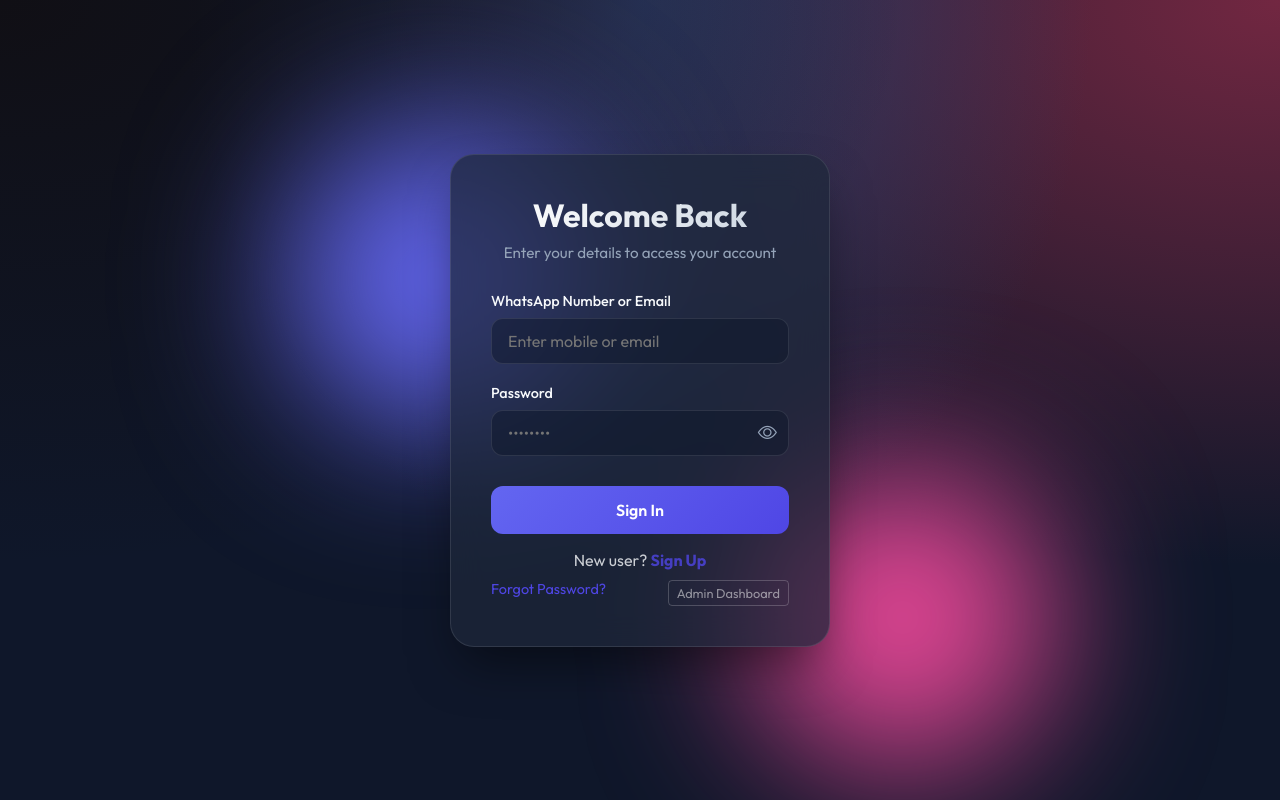
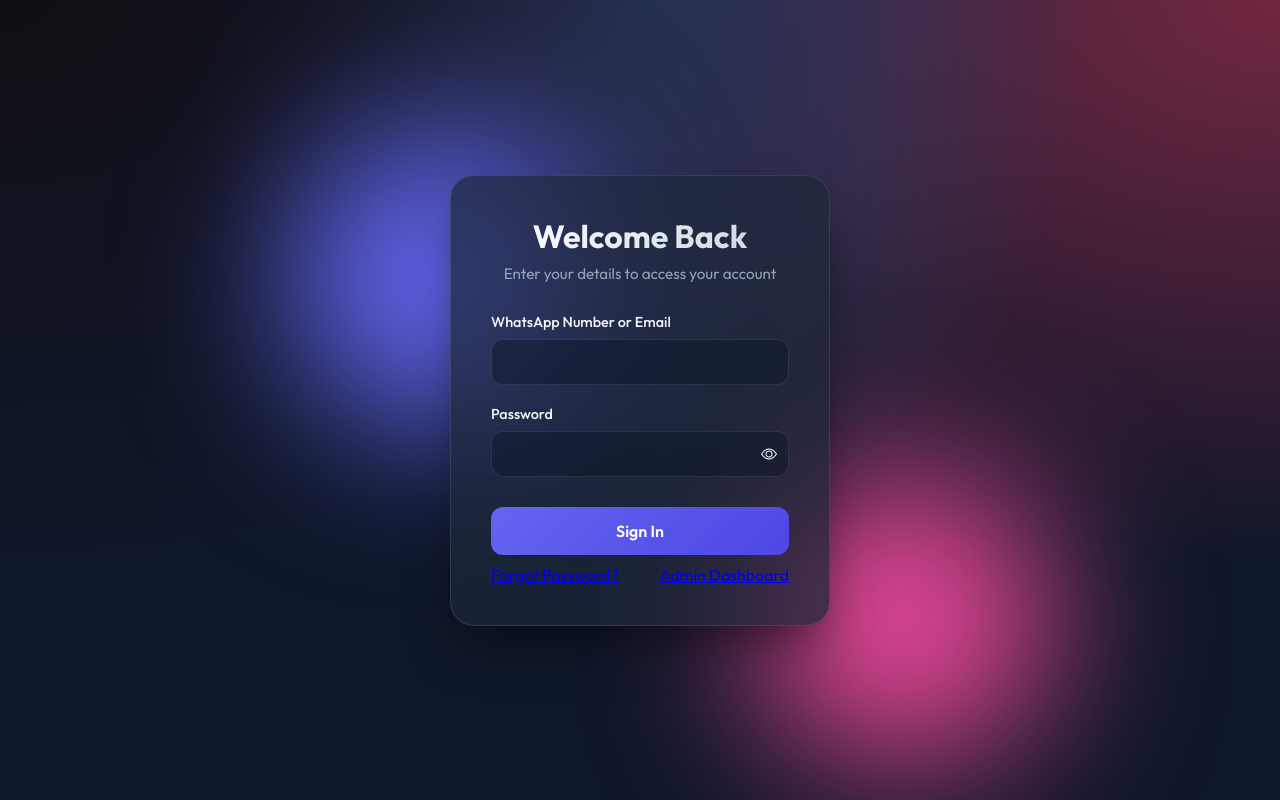
Before and after one commit to BhargavChowdaryBala/fest-app, a website: page public/index.html in a window 1280 px wide. Both pictures are taken after a click on the icon 767 px from the left and 432 px from the top of the page. Drawn offline with nearby package versions, Linux system fonts and the light colour scheme.

Commit message:
Update index.html

```diff
--- a/public/index.html
+++ b/public/index.html
@@ -1,134 +1,54 @@
 <!DOCTYPE html>
 <html lang="en">
-
 <head>
   <meta charset="UTF-8" />
   <meta name="viewport" content="width=device-width, initial-scale=1.0" />
   <title>Welcome Back</title>
 
-  <!-- Fonts -->
   <link rel="preconnect" href="https://fonts.googleapis.com" />
   <link rel="preconnect" href="https://fonts.gstatic.com" crossorigin />
   <link href="https://fonts.googleapis.com/css2?family=Outfit:wght@300;400;500;600;700&display=swap" rel="stylesheet" />
-
-  <!-- Styles -->
   <link rel="stylesheet" href="style.css" />
   <link rel="stylesheet" href="https://cdn.jsdelivr.net/npm/bootstrap-icons@1.11.1/font/bootstrap-icons.css" />
-
-  <!-- Disable browser built-in password UI -->
-  <style>
-    input[type="password"]::-ms-reveal,
-    input[type="password"]::-ms-clear {
-      display: none;
-    }
-
-    input[type="password"]::-webkit-credentials-auto-fill-button,
-    input[type="password"]::-webkit-textfield-decoration-container {
-      display: none;
-      visibility: hidden;
-    }
-  </style>
 </head>
 
 <body>
   <div class="container">
     <div class="glass-card">
 
-      <!-- LOGIN FORM -->
+      <!-- LOGIN -->
       <div class="form-container" id="login-form">
         <div class="header">
-          <h1 id="form-title">Welcome Back</h1>
-          <p id="form-subtitle">Enter your details to access your account</p>
+          <h1>Welcome Back</h1>
+          <p>Enter your details to access your account</p>
         </div>
 
         <form id="authForm">
-          <!-- Signup Fields -->
-          <div id="signup-fields" style="display: none;">
-            <div class="input-group">
-              <label for="signup-name">Full Name</label>
-              <input type="text" id="signup-name" placeholder="John Doe" />
-            </div>
+          <div class="input-group">
+            <label>WhatsApp Number or Email</label>
+            <input type="text" id="login-identifier" required />
+          </div>
 
-            <div class="input-group">
-              <label for="signup-email">Email Address</label>
-              <input type="email" id="signup-email" placeholder="john@example.com" />
+          <div class="input-group">
+            <label>Password</label>
+            <div style="position: relative;">
+              <input type="password" id="login-password" required />
+              <i id="togglePassword" class="bi bi-eye-slash"
+                style="position:absolute;right:12px;top:50%;transform:translateY(-50%);cursor:pointer"></i>
             </div>
           </div>
 
-          <!-- Identifier -->
-          <div class="input-group">
-            <label for="login-identifier" id="identifier-label">
-              WhatsApp Number or Email
-            </label>
-            <input
-              type="text"
-              id="login-identifier"
-              placeholder="Enter mobile or email"
-              required
-            />
-          </div>
+          <button type="submit" class="btn-primary">Sign In</button>
 
-          <!-- ✅ PASSWORD WITH WORKING EYE -->
-          <div class="input-group">
-            <label for="login-password">Password</label>
-
-            <div style="position: relative;">
-              <input
-                type="password"
-                id="login-password"
-                placeholder="••••••••"
-                required
-                style="width: 100%; padding-right: 42px;"
-              />
-
-              <i
-                id="togglePassword"
-                class="bi bi-eye-slash"
-                style="
-                  position: absolute;
-                  right: 12px;
-                  top: 50%;
-                  transform: translateY(-50%);
-                  cursor: pointer;
-                  color: #94a3b8;
-                  font-size: 1.2rem;
-                "
-              ></i>
-            </div>
-          </div>
-
-          <button type="submit" class="btn-primary" id="submit-btn">
-            Sign In
-          </button>
-
-          <p
-            id="toggle-auth"
-            style="text-align: center; margin-top: 1rem; cursor: pointer; opacity: 0.8;"
-          >
-            New user?
-            <span style="color: #4f46e5; font-weight: bold;">Sign Up</span>
-          </p>
-
-          <div
-            class="admin-link-container"
-            style="display: flex; justify-content: space-between; margin-top: 10px;"
-          >
-            <a
-              href="#"
-              id="forgot-password-link"
-              style="color: #4f46e5; text-decoration: none; font-size: 0.9rem;"
-            >
-              Forgot Password?
-            </a>
-            <a href="/admin.html" class="admin-link">
-              Admin Dashboard
-            </a>
+          <div style="display:flex;justify-content:space-between;margin-top:10px">
+            <a href="#" id="forgot-password-link">Forgot Password?</a>
+            <a href="/admin.html">Admin Dashboard</a>
           </div>
         </form>
       </div>
 
-      <!-- Forgot Password -->
-      <div class="form-container" id="forgot-password-form" style="display: none;">
+      <!-- FORGOT PASSWORD -->
+      <div class="form-container" id="forgot-password-form" style="display:none">
         <div class="header">
           <h1>Reset Password</h1>
           <p>Enter your email to receive a reset link</p>
@@ -136,26 +56,16 @@
 
         <form id="resetRequestForm">
           <div class="input-group">
-            <label for="reset-email">Email Address</label>
-            <input
-              type="email"
-              id="reset-email"
-              placeholder="Enter your registered email"
-              required
-            />
+            <label>Email</label>
+            <input type="email" id="reset-email" required />
           </div>
 
           <button type="submit" class="btn-primary" id="reset-btn">
             Send Reset Link
           </button>
 
-          <p
-            id="back-to-login"
-            style="text-align: center; margin-top: 1rem; cursor: pointer; opacity: 0.8;"
-          >
-            <span style="color: #4f46e5; font-weight: bold;">
-              Back to Login
-            </span>
+          <p id="back-to-login" style="margin-top:1rem;cursor:pointer;color:#4f46e5">
+            Back to Login
           </p>
         </form>
       </div>
@@ -164,21 +74,30 @@
     </div>
   </div>
 
-  <!-- ✅ CLEAN PASSWORD TOGGLE LOGIC -->
   <script>
-    document.addEventListener("DOMContentLoaded", () => {
-      const toggle = document.getElementById("togglePassword");
-      const password = document.getElementById("login-password");
+    // UI switching
+    const loginForm = document.getElementById("login-form");
+    const forgotForm = document.getElementById("forgot-password-form");
 
-      toggle.addEventListener("click", () => {
-        const isHidden = password.type === "password";
-        password.type = isHidden ? "text" : "password";
-        toggle.className = isHidden ? "bi bi-eye" : "bi bi-eye-slash";
-      });
-    });
+    document.getElementById("forgot-password-link").onclick = () => {
+      loginForm.style.display = "none";
+      forgotForm.style.display = "block";
+    };
+
+    document.getElementById("back-to-login").onclick = () => {
+      forgotForm.style.display = "none";
+      loginForm.style.display = "block";
+    };
+
+    // Password toggle
+    const toggle = document.getElementById("togglePassword");
+    const password = document.getElementById("login-password");
+    toggle.onclick = () => {
+      password.type = password.type === "password" ? "text" : "password";
+      toggle.className = password.type === "password" ? "bi bi-eye-slash" : "bi bi-eye";
+    };
   </script>
 
-  <!-- Your main script -->
   <script src="./script.js" defer></script>
 </body>
 </html>
```
